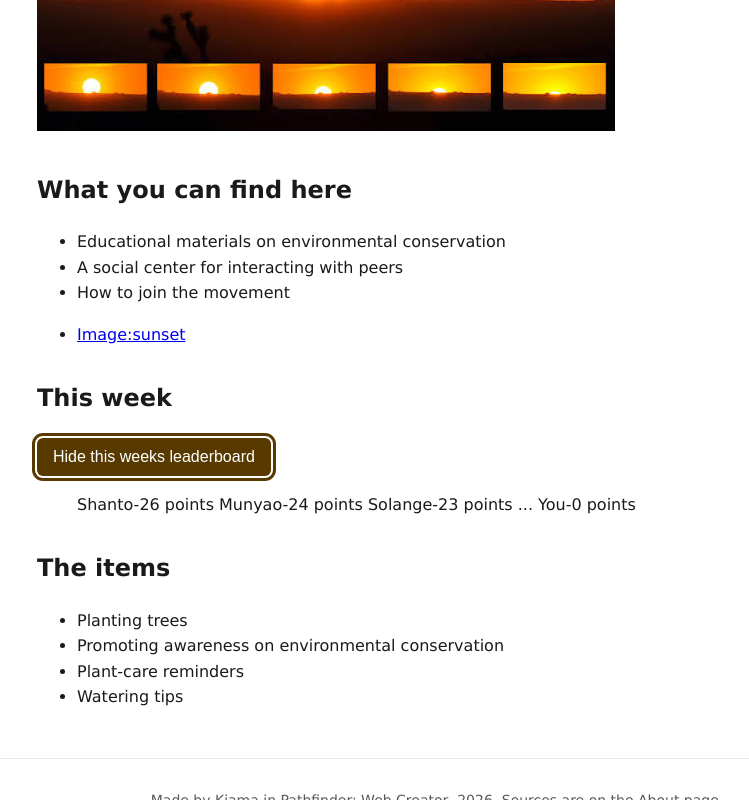
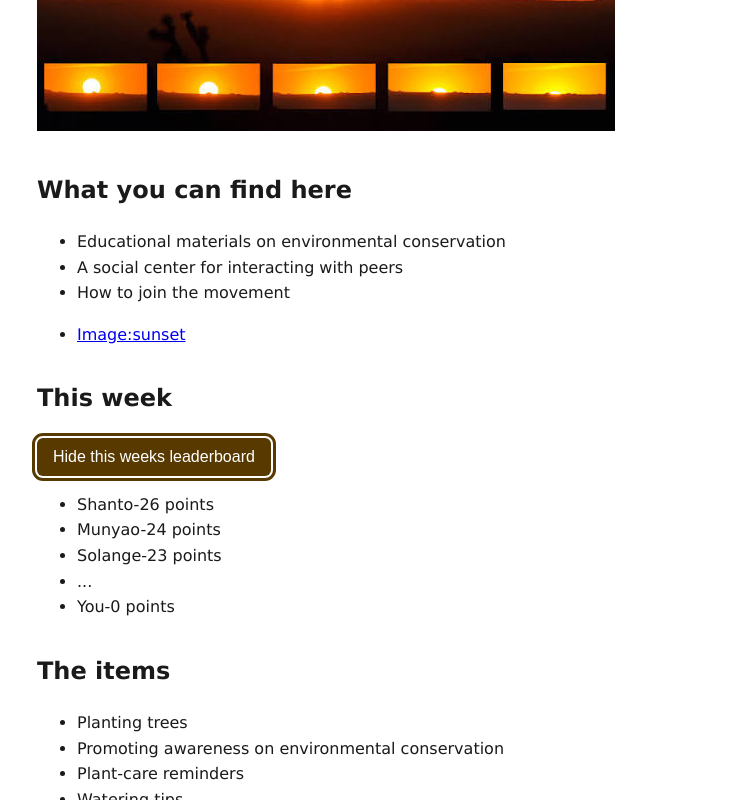
Before and after one commit to warorio/project-warorio, a plain HTML site: page index.html in a window 1280 px wide. Both pictures are taken after a click on the button "See this weeks leaderboard". Shown: the part 505-1305 px from the top of the page, without its empty margins (203-952 px from the left). Drawn offline with Linux system fonts and the light colour scheme.

Commit message:
added lists fr this time

```diff
--- a/index.html
+++ b/index.html
@@ -40,11 +40,13 @@
       <h2>This week</h2>
       <button id="toggle-button">See this weeks leaderboard</button>
       <div id="details" hidden>
-        <ul>Shanto-26 points
-           Munyao-24 points
-           Solange-23 points
-           ...
-           You-0 points
+        <ul>
+          <li>Shanto-26 points</li>
+           <li>Munyao-24 points</li>
+           <li>Solange-23 points</li>
+           <li>...</li>
+           <li>You-0 points</li>
+          </ul>
       </div>
     </section>
     <section>
```
Also changed, not shown: more.html (+6 -5 lines).
